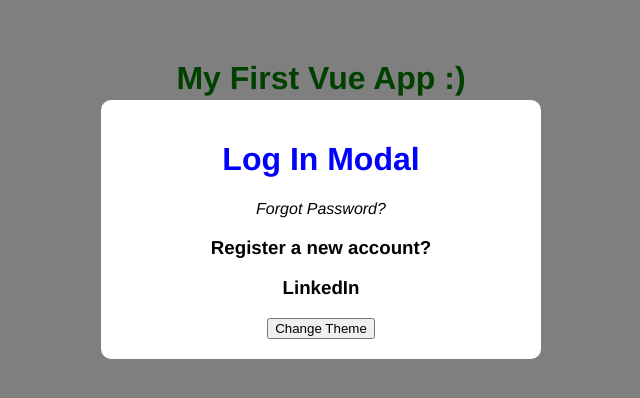
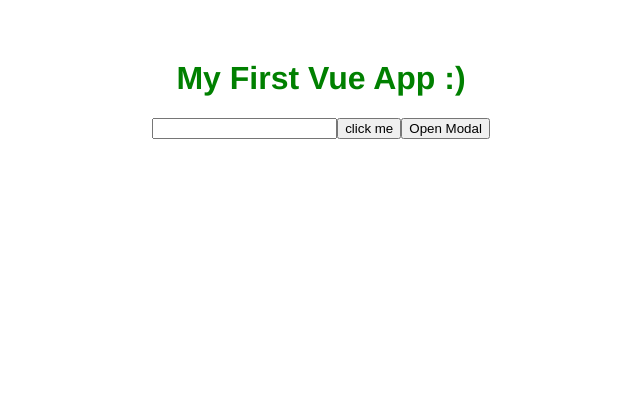
Before and after one commit to kinkatse/vuejs-practice, a Vue app in the folder pt2/modal-project/: page / in a window 1280 px wide. Shown: the top 398 px of the page, without its empty margins (319-959 px from the left). Built offline with nearby package versions, Linux system fonts and the light colour scheme.

Commit message:
Pass props to close modal

```diff
--- a/pt2/modal-project/src/App.vue
+++ b/pt2/modal-project/src/App.vue
@@ -2,8 +2,18 @@
   <h1>{{ title }}</h1>
   <input type="text" ref="name">
   <button @click="handleClick">click me</button>
-  <!-- <Modal header="Sign Up" text="Login?" :list="['Forgot password?', 5]"/> -->
-  <Modal :header="header" :text="text" :list="list" :theme="theme" :toggleTheme="toggleTheme"/>
+  <div v-if="showModal">
+    <!-- <Modal header="Sign Up" text="Login?" :list="['Forgot password?', 5]"/> -->
+    <Modal
+      :header="header"
+      :text="text"
+      :list="list"
+      :theme="theme"
+      :toggleTheme="toggleTheme"
+      :toggleModal="toggleModal"
+    />
+  </div>
+  <button @click="toggleModal">Open Modal</button>
 </template>
 
 <script>
@@ -17,7 +27,8 @@
       header: 'Log In Modal',
       text: 'Forgot Password?',
       list: ['Register a new account?', 'LinkedIn'],
-      theme: 'day'
+      theme: 'day',
+      showModal: false
     }
   },
   methods: {
@@ -31,6 +42,9 @@
     toggleTheme() {
       if (this.theme === 'day') { this.theme = 'night' }
       else { this.theme = 'day' }
+    },
+    toggleModal() {
+      this.showModal = !this.showModal
     }
   },
   components: { Modal }
--- a/pt2/modal-project/src/components/Modal.vue
+++ b/pt2/modal-project/src/components/Modal.vue
@@ -1,5 +1,5 @@
 <template>
-    <div class="backdrop">
+    <div class="backdrop" @click="toggleModal">
         <!-- The below errored out because of :class needing "" around it so I need single quotes -->
         <!-- <div class="modal" :class="{ day: theme === "day", night: theme === "night"}"> -->
         <div class="modal" :class="{ day: theme === 'day', night: theme === 'night'}">
@@ -14,7 +14,7 @@
 
 <script>
 export default {
-    props: ['header', 'text', 'list', 'theme', 'toggleTheme']
+    props: ['header', 'text', 'list', 'theme', 'toggleTheme', 'toggleModal']
 }
 </script>
 
```
